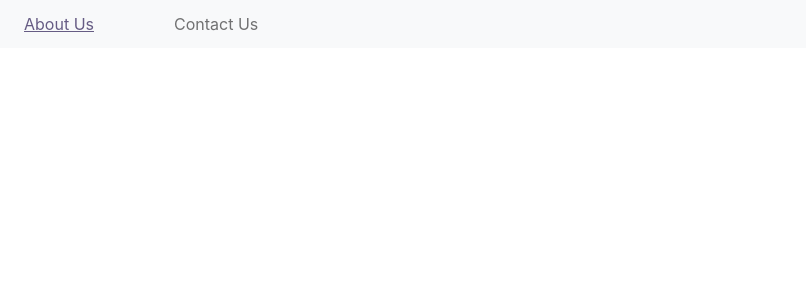
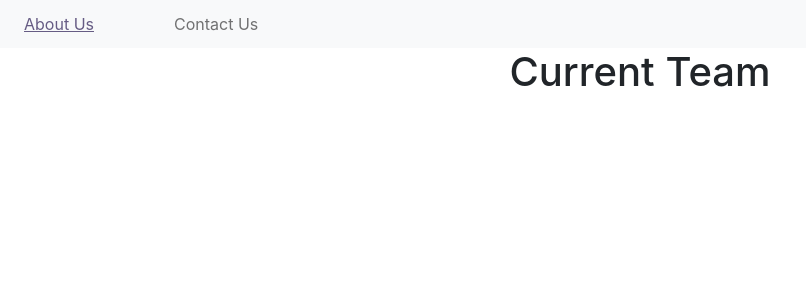
Before and after one commit to alanboy/Website, a React (Create React App) app: page /Teams in a window 1280 px wide. Shown: the top 300 px of the page, without its empty margins (0-806 px from the left). Built offline with nearby package versions, Linux system fonts and the light colour scheme.

Commit message:
fix App.js

```diff
--- a/src/App.js
+++ b/src/App.js
@@ -25,7 +25,7 @@ function App() {
         <Switch>
           {/* use for the navigation bar, just follow this pattern to route the path on the url to the pages */}
           <Route exact path="/" component={HomePage}></Route>
-          <Route exact path="/TeamsPage" component={TeamsPage}></Route>
+          <Route exact path="/Teams" component={TeamsPage}></Route>
 
         </Switch>
         <div id = "contact">
--- a/src/TeamsPage/TeamsPage.js
+++ b/src/TeamsPage/TeamsPage.js
@@ -10,7 +10,7 @@ function TeamsPage() {
     //THIS IS WHERE YOU PUT ALL THE HTML
     //  dont delete this outer div, idk why it doesnt work without it
     <div className="TeamsPage">
-      <h1>"Testing"</h1>
+      <h1>Current Team</h1>
     </div>
   );
 }
```
